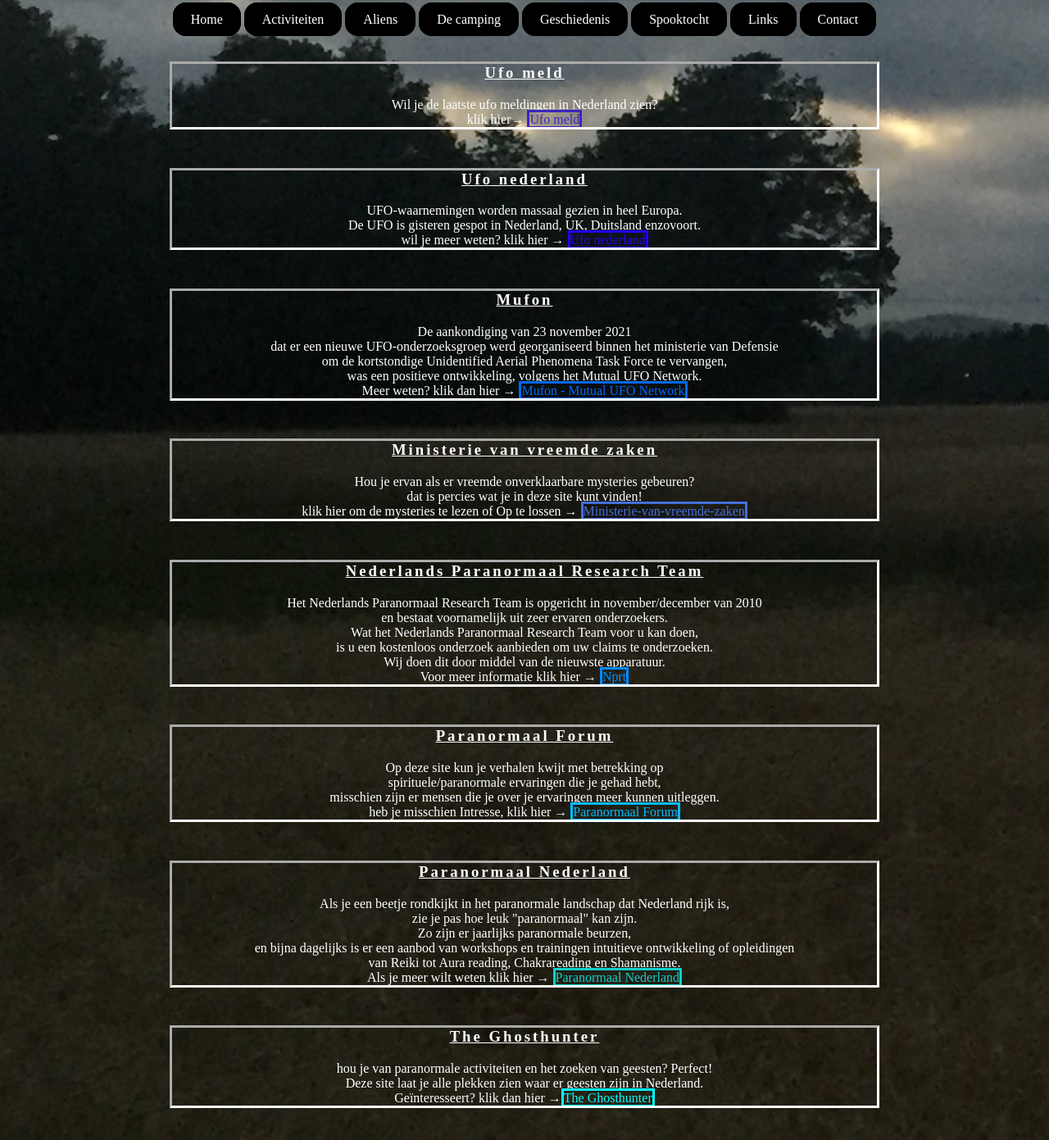
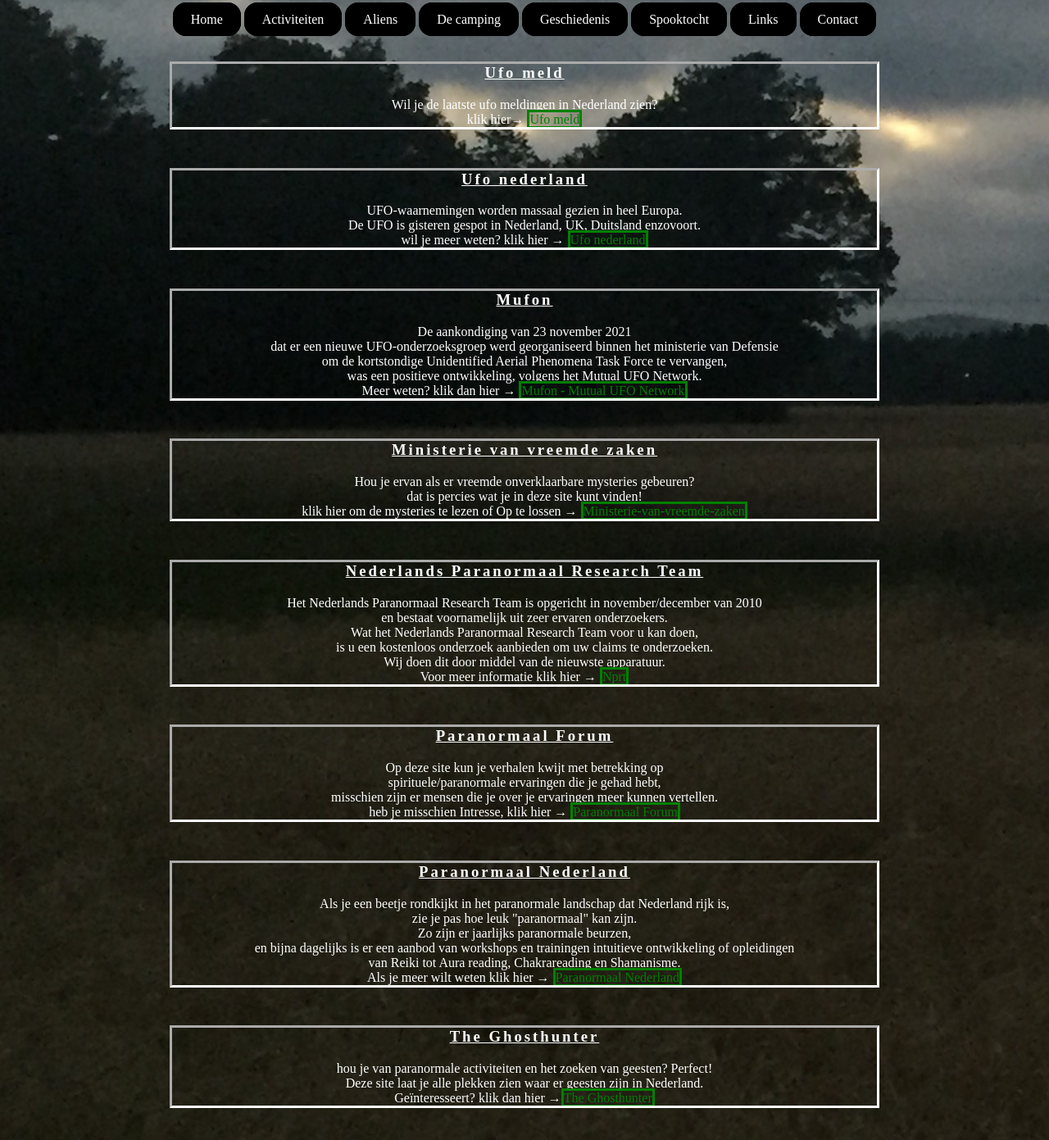
Before and after one commit to Thijmen777/project1, a plain HTML site: page Website/Linkpagina.html in a window 1280 px wide. Shown: the part 142-1533 px from the top of the page at 82% size. Drawn offline with Linux system fonts and the light colour scheme.

Commit message:
Linkpagina en styles sheet gewijzigd

```diff
--- a/Website/styles/styles.css
+++ b/Website/styles/styles.css
@@ -100,60 +100,11 @@ h2 { top:0px;
 
 	}
 
-.wash_the_dishes {
+
+.sure {
 
 		border-style: solid;
-        color: #3A25C2;
+        color: green;
 		text-decoration: none;
 
 		}
-
-.why_later {
-
-		border-style: solid;
-        color: #2200FF;
-		text-decoration: none;
-
-		}
-.are_u_sure {
-
-		border-style: solid;
-        color: #0069FF;
-		text-decoration: none;
-
-		}
-.answer {
-
-		border-style: solid;
-        color: #456EDB;
-		text-decoration: none;
-
-		}
-.youre_not {
-
-		border-style: solid;
-        color: #008CFF;
-		text-decoration: none;
-
-		}
-.why {
-
-		border-style: solid;
-        color: #00BBFF;
-		text-decoration: none;
-
-		}
-.im_disowning_you {
-
-		border-style: solid;
-        color: #12CFCC;
-		text-decoration: none;
-
-		}
-.sure {
-
-		border-style: solid;
-        color: #00FFFF;
-		text-decoration: none;
-
-		}
```
Also changed, not shown: Website/Linkpagina.html (+9 -9 lines).
